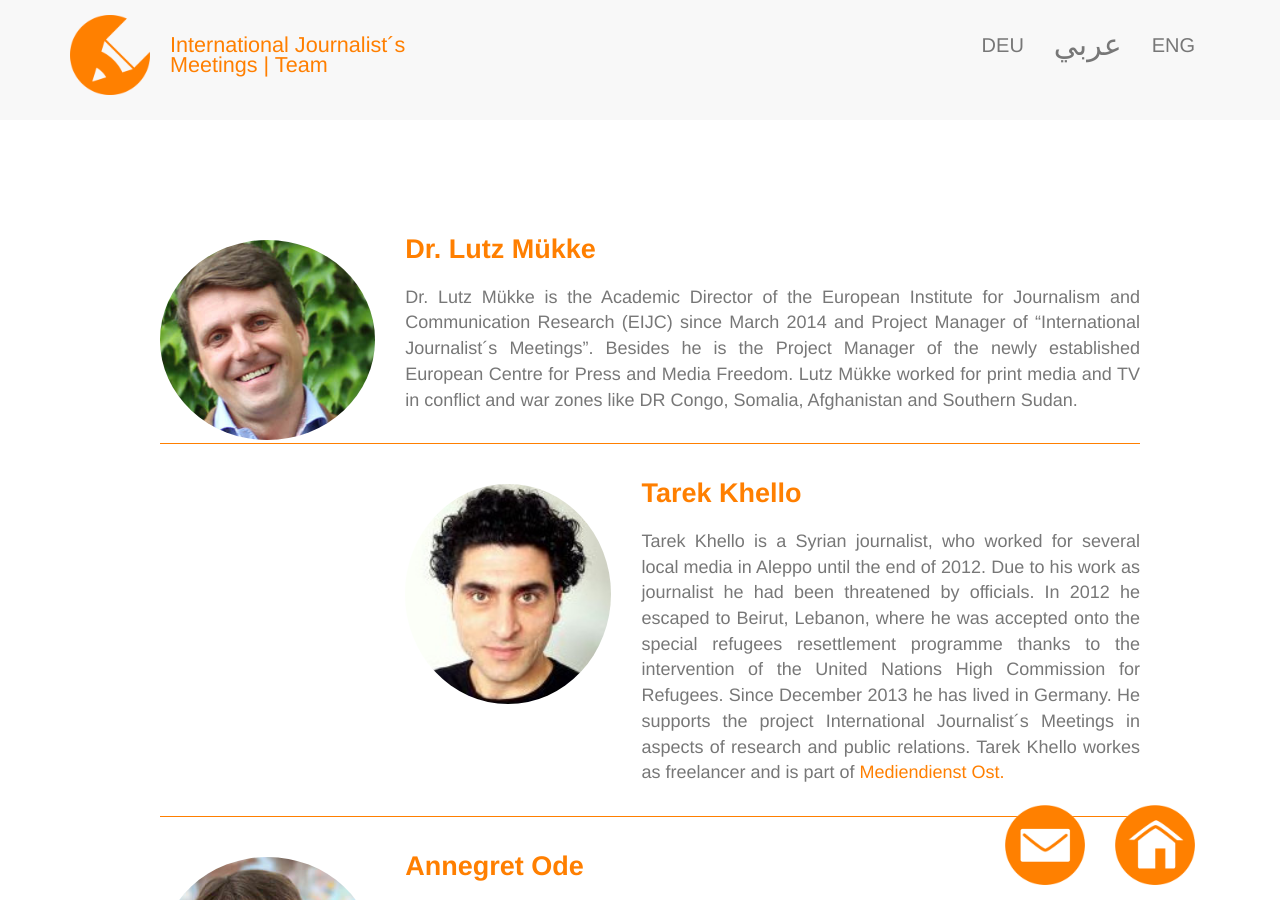
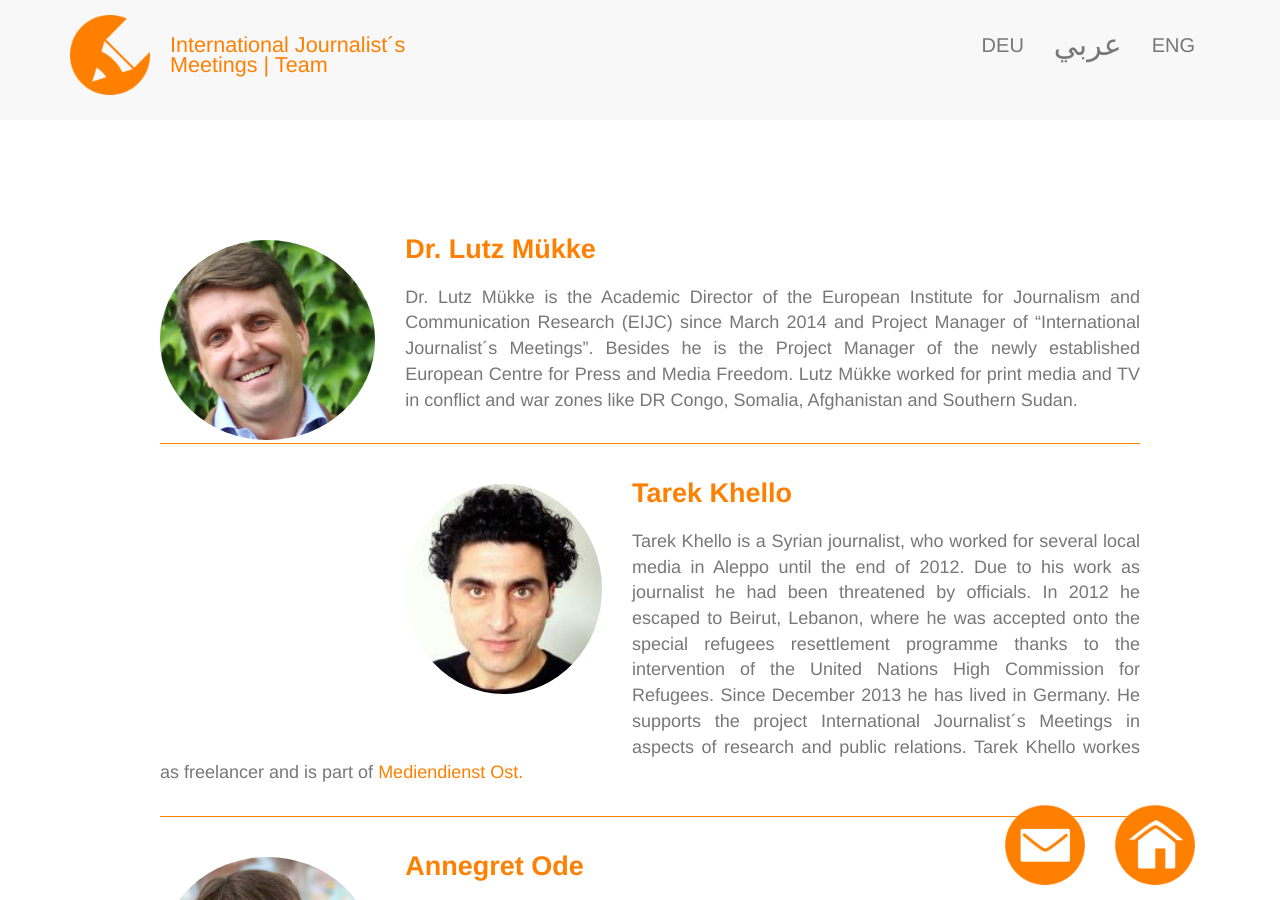
Before and after one commit to EIJC/TIJ, a Jekyll site: the page built from en/team.html, in a window 1280 px wide and 900 px high. Built offline with Jekyll 4.4.1, drawn with Linux system fonts in a browser that asks for light colours; nearby versions of some CDN libraries.

Commit message:
Update team.html

```diff
--- a/en/team.html
+++ b/en/team.html
@@ -8,7 +8,7 @@ language: en
 <p class="text-justify">Dr. Lutz Mükke is the Academic Director of the European Institute for Journalism and Communication Research (EIJC) since March 2014 and Project Manager of “International Journalist´s Meetings”. Besides he is the Project Manager of the newly established European Centre for Press and Media Freedom. Lutz Mükke worked for print media and TV in conflict and war zones like DR Congo, Somalia, Afghanistan and Southern Sudan.</p>
 <div class="divider-small"></div>
 
-<a href="http://www.mediendienst-ost.de/autor/tarek.khello/" target="_blank" title="Tarek Khello"><img alt="Tarek Khello" class="img-circle" src="{{ site.base_url }}/images/tarek.khello-77.jpg" style="height: 220px; width: auto;" title="Tarek Khello" /> </a>
+<a href="http://www.mediendienst-ost.de/autor/tarek.khello/" target="_blank" title="Tarek Khello"><img alt="Tarek Khello" class="img-circle" src="{{ site.base_url }}/images/tarek.khello-77.jpg" style="height: 210px; width: auto;" title="Tarek Khello" /> </a>
 <h3>Tarek Khello</h3>
 <p class="text-justify">Tarek Khello is a Syrian journalist, who worked for several local media in Aleppo until the end of 2012. Due to his work as journalist he had been threatened by officials. In 2012 he escaped to Beirut, Lebanon, where he was accepted onto the special refugees resettlement programme thanks to the intervention of the United Nations High Commission for Refugees. Since December 2013 he has lived in Germany. He supports the project International Journalist´s Meetings in aspects of research and public relations. Tarek Khello workes as freelancer and is part of <a href="http://www.mediendienst-ost.de/autor/tarek.khello/" target="_blank">Mediendienst Ost.</a></p>
 
```
